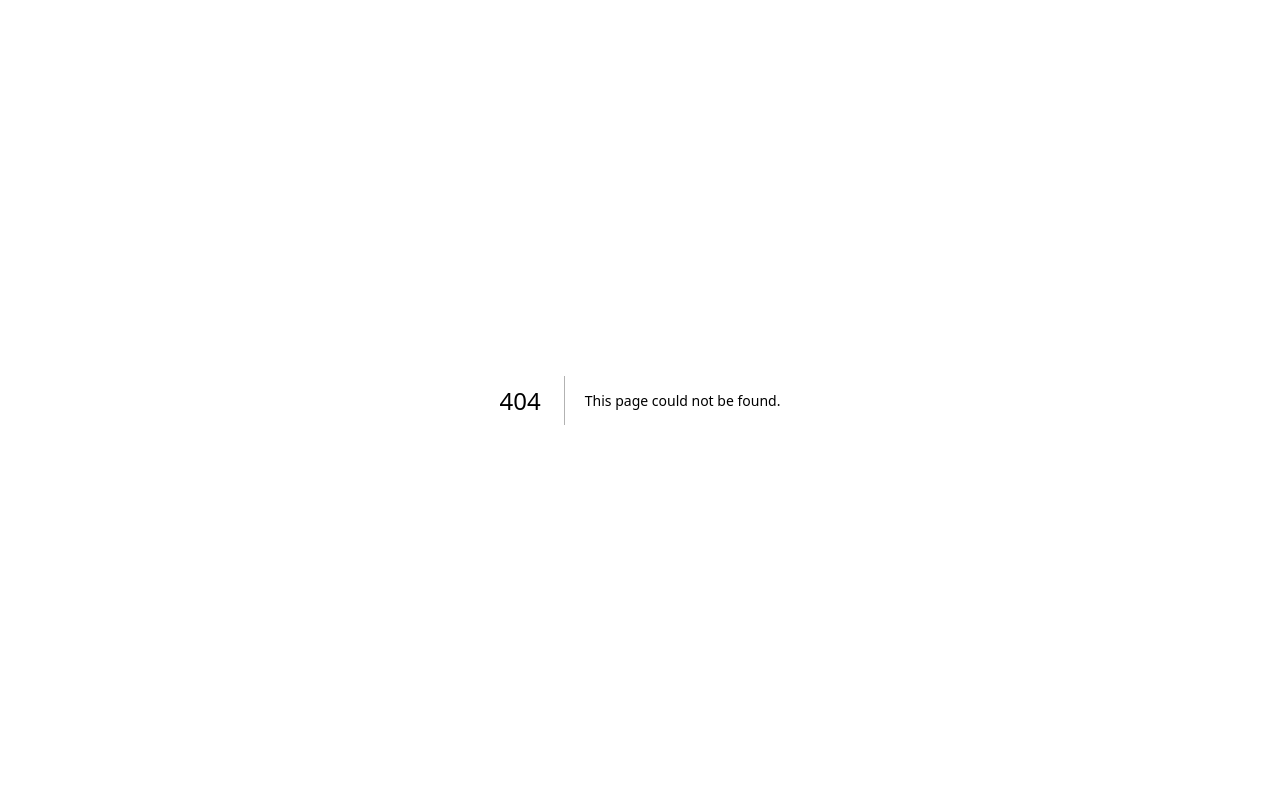
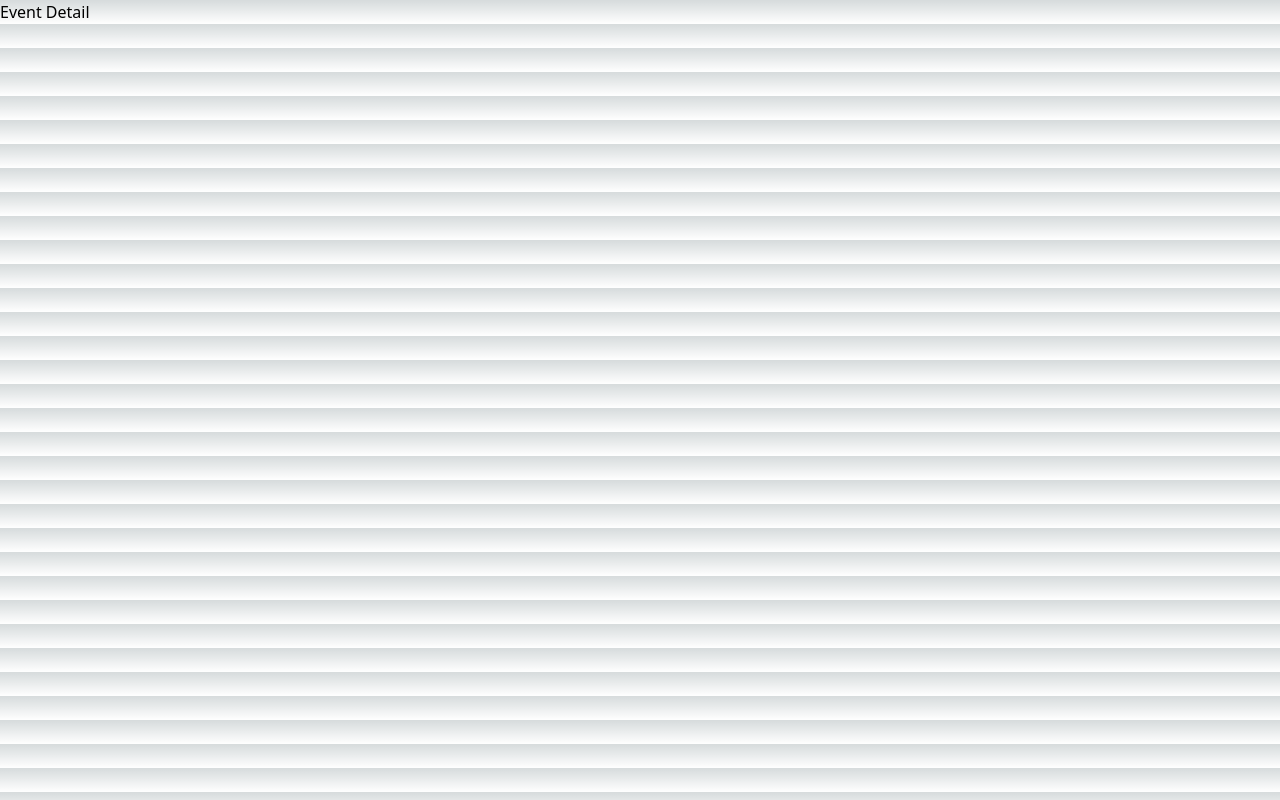
Before and after one commit to WilliamJ3795/nextjs-app-blog, a Next.js app in the folder nextjs-app-blog/: page /events/1 in a window 1280 px wide. Before the commit this address had no page. Built offline with nearby package versions, Linux system fonts and the light colour scheme.

Commit message:
event details page

```diff
--- /dev/null
+++ b/nextjs-app-blog/pages/events/[eventId].js
@@ -0,0 +1,9 @@
+function EventDetailPage() {
+    return (
+        <div>
+            <h1> Event Detail </h1>
+        </div>
+    );
+}
+
+export default EventDetailPage;
```
